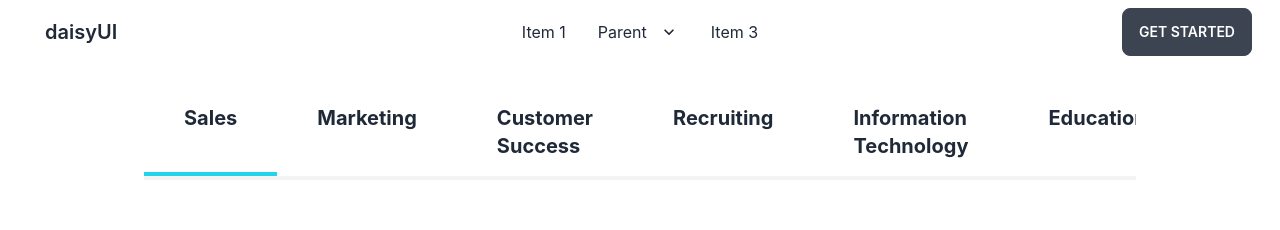
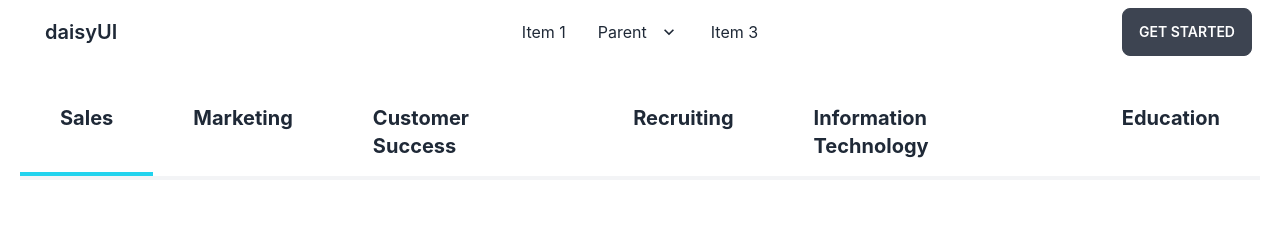
Before and after one commit to Amran-H/Kalender, a React (Create React App) app: page / in a window 1280 px wide. Shown: the top 230 px of the page. Built offline with nearby package versions, Linux system fonts and the light colour scheme.

Commit message:
remove width by sharif

```diff
--- a/src/Pages/Home/Conduct/Conduct.js
+++ b/src/Pages/Home/Conduct/Conduct.js
@@ -5,8 +5,8 @@ import "animate.css";
 const Conduct = () => {
   const [item, setItem] = useState(1);
   return (
-    <section className="lg:w-4/5 mx-auto mt-10">
-      <div className="flex  text-xl font-bold border-b-4 border-gray-100 overflow-x-auto">
+    <section className=" mt-10">
+      <div className="flex  text-xl font-bold border-b-4 border-gray-100 overflow-x-auto lg:overflow-hidden">
         <p
           onClick={() => setItem(1)}
           className={`px-10 ${
--- a/src/Pages/Home/Happens/Happens.js
+++ b/src/Pages/Home/Happens/Happens.js
@@ -23,7 +23,7 @@ const Happens = () => {
   }, [imageChange]);
 
   return (
-    <section className="my-10 lg:w-4/5 mx-auto">
+    <section className="my-10">
       <h1 className="text-4xl px-10 text-center lg:text-4xl text-cyan-900 font-bold  lg:w-3/5 mx-auto">
         Scheduling automation happens before and after meetings
       </h1>
--- a/src/Pages/Home/Integrations/Integrations.js
+++ b/src/Pages/Home/Integrations/Integrations.js
@@ -3,7 +3,7 @@ import image from "../../../images/Integrations-Calendly__1_.webp";
 
 const Integrations = () => {
   return (
-    <div className="flex flex-col lg:flex-row items-center lg:w-4/5 mx-auto lg:h-[620px] bg-gray-100 px-10">
+    <div className="flex flex-col lg:flex-row items-center lg:h-[620px] bg-gray-100 px-10">
       <div className="text-left lg:w-2/5">
         <h1 className="text-5xl font-bold text-cyan-900 lg:mb-14 my-8">
           Integrations and <br /> Extensions
--- a/src/Pages/Shared/Footer/Footer.js
+++ b/src/Pages/Shared/Footer/Footer.js
@@ -2,7 +2,7 @@ import React from "react";
 
 const Footer = () => {
   return (
-    <section className="flex flex-col lg:flex-row w-4/5 mx-auto text-left mt-10">
+    <section className="flex flex-col lg:flex-row text-left mt-10">
       <div className="w-full lg:w-2/5">
         <div className="w-full lg:w-4/5">
           <h1 className="text-5xl font-bold text-cyan-900">
```
